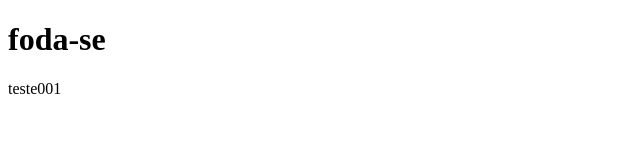
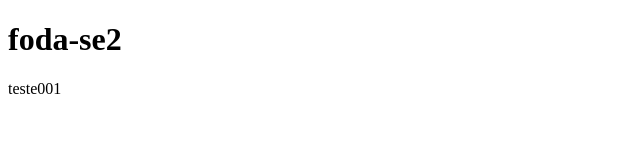
Before and after one commit to Mac-do70/site-institucional, a plain HTML site: page index.html in a window 1280 px wide. Shown: the full height of the page, 0-640 px from the left. Drawn offline with Linux system fonts and the light colour scheme.

Commit message:
tesste
foda-se

```diff
--- a/index.html
+++ b/index.html
@@ -7,7 +7,7 @@
     <title>Document</title>
 </head>
 <body>
-    <h1>foda-se</h1>
+    <h1>foda-se2</h1>
     teste001
 </body>
 </html>
```
